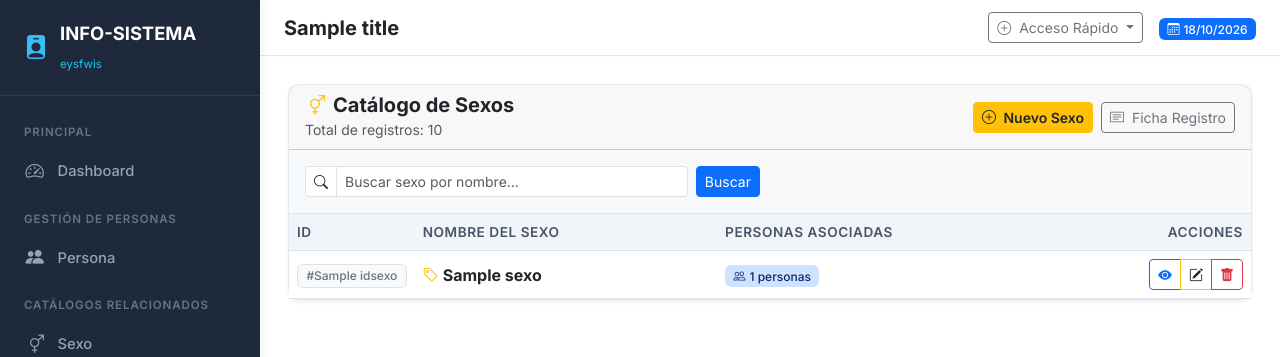
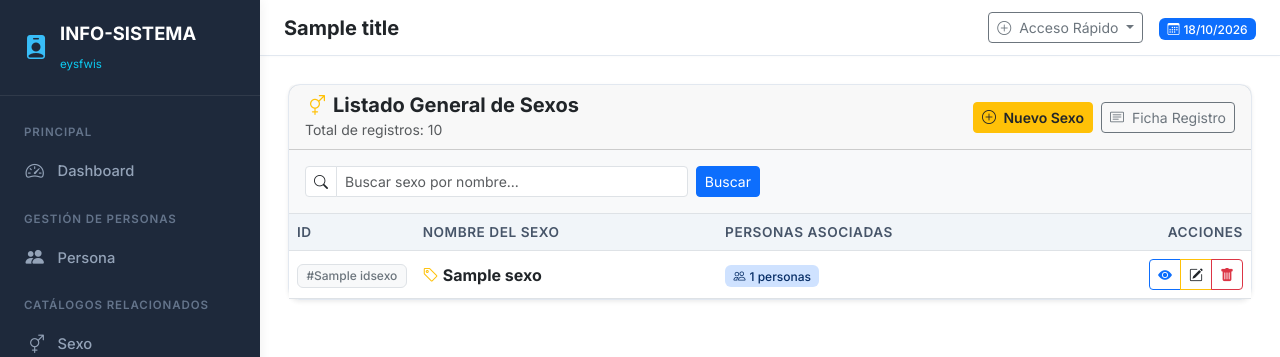
Before and after one commit to geraldmendezbonilla-wq/Grupo_Apple, a CodeIgniter 4 app: the page made by app/Views/sexo/sexo_list.php in a window 1280 px wide. Shown: the top 357 px of the page. Run offline with PHP 8.4 and a stand-in for CodeIgniter, Linux system fonts and the light colour scheme; the template is opened without the code that fills it: most values are stand-ins (such as "Sample title", 1, 10 or a date in 2020); data that the repository does not hold is empty; some libraries are stand-ins or nearby versions.

Commit message:
Update sexo_list.php

```diff
--- a/app/Views/sexo/sexo_list.php
+++ b/app/Views/sexo/sexo_list.php
@@ -6,7 +6,7 @@
     <div class="card-header d-flex flex-wrap justify-content-between align-items-center gap-2">
         <div>
             <h5 class="mb-0 fw-bold text-dark">
-                <i class="bi bi-gender-ambiguous text-warning me-2"></i>Catálogo de Sexos
+                <i class="bi bi-gender-ambiguous text-warning me-2"></i>Listado General de Sexos
             </h5>
             <small class="text-muted">Total de registros: <?= esc($total) ?></small>
         </div>
```
